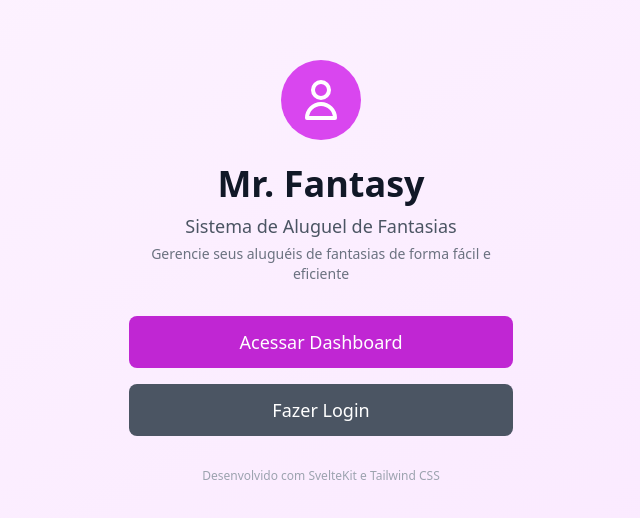
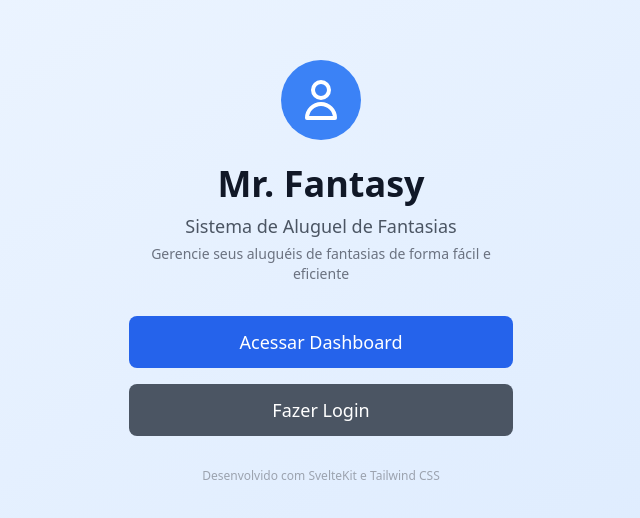
Before and after one commit to wellintonmbvix/mrfantasy_qoder, a SvelteKit app: page / in a window 1280 px wide. Shown: the part 128-646 px from the top of the page, without its empty margins (319-959 px from the left). Built offline with nearby package versions, Linux system fonts and the light colour scheme; no server answers.

Commit message:
Alterado tema de cores da aplicação

```diff
--- a/tailwind.config.ts
+++ b/tailwind.config.ts
@@ -8,16 +8,17 @@ const config: Config = {
 		extend: {
 			colors: {
 				primary: {
-					50: '#fdf4ff',
-					100: '#fae8ff',
-					200: '#f5d0fe',
-					300: '#f0abfc',
-					400: '#e879f9',
-					500: '#d946ef',
-					600: '#c026d3',
-					700: '#a21caf',
-					800: '#86198f',
-					900: '#701a75',
+					50: '#eff6ff', // #fdf4ff
+					100: '#dbeafe', // #fae8ff
+					200: '#bfdbfe', // #f5d0fe
+					300: '#93c5fd', // #f0abfc
+					400: '#60a5fa', // #e879f9
+					500: '#3b82f6', // #d946ef
+					600: '#2563eb', // #c026d3
+					700: '#1d4ed8', // #a21caf
+					800: '#1e40af', // #86198f
+					900: '#1e3a8a', // #701a75
+					950: '#1e1b4b'  // #4a044e
 				}
 			}
 		}
```
